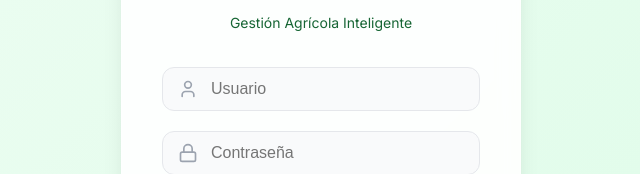
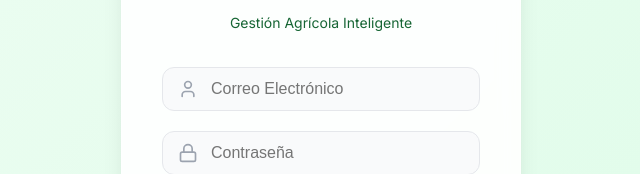
Before and after one commit to javediego23/a, a Next.js app in the folder agrogasto/: page /login in a window 1280 px wide. Shown: the part 318-492 px from the top of the page, without its empty margins (319-959 px from the left). Built offline with nearby package versions, Linux system fonts and the light colour scheme; no server answers.

Commit message:
actualizacion 1.4

```diff
--- a/agrogasto/app/login/page.tsx
+++ b/agrogasto/app/login/page.tsx
@@ -7,7 +7,7 @@ import styles from './login.module.css';
 import { createClient } from '@/utils/supabase/client';
 
 export default function LoginPage() {
-    const [username, setUsername] = useState('');
+    const [email, setEmail] = useState('');
     const [password, setPassword] = useState('');
     const [error, setError] = useState('');
     const [loading, setLoading] = useState(false);
@@ -21,10 +21,6 @@ export default function LoginPage() {
         setError('');
 
         try {
-            // Check if input is an email (contains @). If so, use it directly.
-            // Otherwise, append dummy domain for username-based login.
-            const email = username.includes('@') ? username : `${username}@agrogasto.app`;
-
             const { error } = await supabase.auth.signInWithPassword({
                 email,
                 password,
@@ -60,10 +56,10 @@ export default function LoginPage() {
                     <div className={styles.inputGroup}>
                         <User className={styles.inputIcon} size={20} />
                         <input
-                            type="text"
-                            placeholder="Usuario"
-                            value={username}
-                            onChange={(e) => setUsername(e.target.value)}
+                            type="email"
+                            placeholder="Correo Electrónico"
+                            value={email}
+                            onChange={(e) => setEmail(e.target.value)}
                             className={styles.input}
                             required
                         />
```
Also changed, not shown: agrogasto/prisma/seed.ts (+4 -3 lines).
